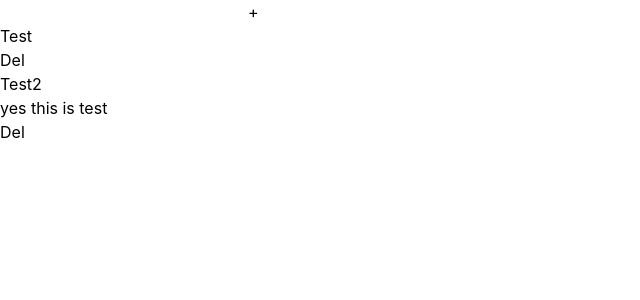
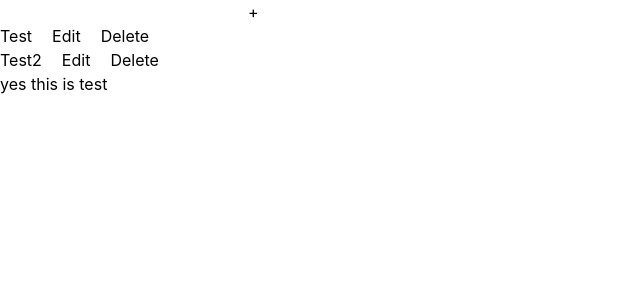
Before and after one commit to ShungJung/Wield, a React (Vite) app: page / in a window 1280 px wide. Shown: the top 300 px of the page, without its empty margins (0-640 px from the left). Built offline with nearby package versions, Linux system fonts and the light colour scheme.

Commit message:
🖼 ️added editing capabilities

```diff
--- a/src/App.tsx
+++ b/src/App.tsx
@@ -1,10 +1,6 @@
 import { useEffect, useRef, useState } from 'react';
-
-interface Todo {
-  id: number;
-  name: string;
-  notes?: string;
-}
+import type { Todo } from './types/todo';
+import TodoItem from './components/Todo';
 
 const dummy_todo: Todo[] = [
   {
@@ -36,7 +32,13 @@ function App() {
     setTodos((prevTodos) => [...prevTodos, newTodo]);
   };
 
-  const handleDeleteTodo = (id: number) => {
+  const editTodo = (editedTodo: Todo): void => {
+    setTodos((prevTodos) =>
+      prevTodos.map((todo) => (todo.id === editedTodo.id ? editedTodo : todo))
+    );
+  };
+
+  const handleDeleteTodo = (id: number): void => {
     const deletedTodos = todos.filter((todo) => todo.id != id);
     setTodos(deletedTodos);
   };
@@ -46,13 +48,11 @@ function App() {
       <input type="text" name="todo" ref={newTodoRef} />
       <button onClick={handleNewTodo}>+</button>
 
-      {todos.map((todo) => (
-        <div key={todo.id}>
-          <h3>{todo.name}</h3>
-          {todo.notes && <p>{todo.notes}</p>}
-          <button onClick={() => handleDeleteTodo(todo.id)}>Del</button>
-        </div>
-      ))}
+      <ul>
+        {todos.map((todo) => (
+          <TodoItem todo={todo} editTodo={editTodo} handleDeleteTodo={handleDeleteTodo} />
+        ))}
+      </ul>
     </>
   );
 }
--- /dev/null
+++ b/src/components/Todo.tsx
@@ -0,0 +1,39 @@
+import { useRef, useState } from 'react';
+import type { Todo } from '../types/todo';
+
+interface TodoItemProps {
+  todo: Todo;
+  editTodo: (editedTodo: Todo) => void;
+  handleDeleteTodo: (id: number) => void;
+}
+
+function TodoItem({ todo, editTodo, handleDeleteTodo }: TodoItemProps) {
+  const [edit, setEdit] = useState(false);
+  const editRef = useRef<HTMLInputElement>(null);
+
+  const handleToggleEdit = (todo: Todo): void => {
+    if (edit) {
+      const editedTodoName = editRef.current?.value;
+      const editedTodo = todo;
+      editedTodo.name = editedTodoName!;
+
+      editTodo(editedTodo);
+    }
+
+    setEdit((oldEdit) => !oldEdit);
+  };
+
+  return (
+    <li key={todo.id}>
+      <div className="flex flex-row gap-5">
+        {edit ? <input type="text" name="edit" ref={editRef} /> : <h3>{todo.name}</h3>}
+        <button onClick={() => handleToggleEdit(todo)}>Edit</button>
+        <button onClick={() => handleDeleteTodo(todo.id)}>Delete</button>
+      </div>
+
+      {todo.notes && <p>{todo.notes}</p>}
+    </li>
+  );
+}
+
+export default TodoItem;
--- /dev/null
+++ b/src/types/todo.ts
@@ -0,0 +1,5 @@
+export interface Todo {
+  id: number;
+  name: string;
+  notes?: string;
+}
```
